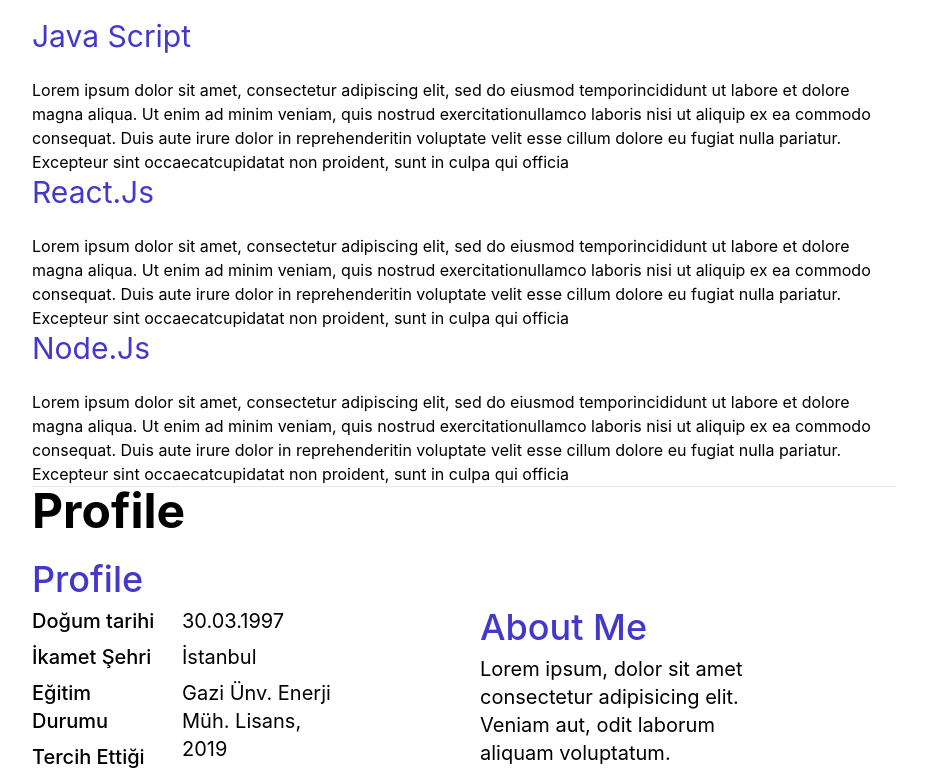
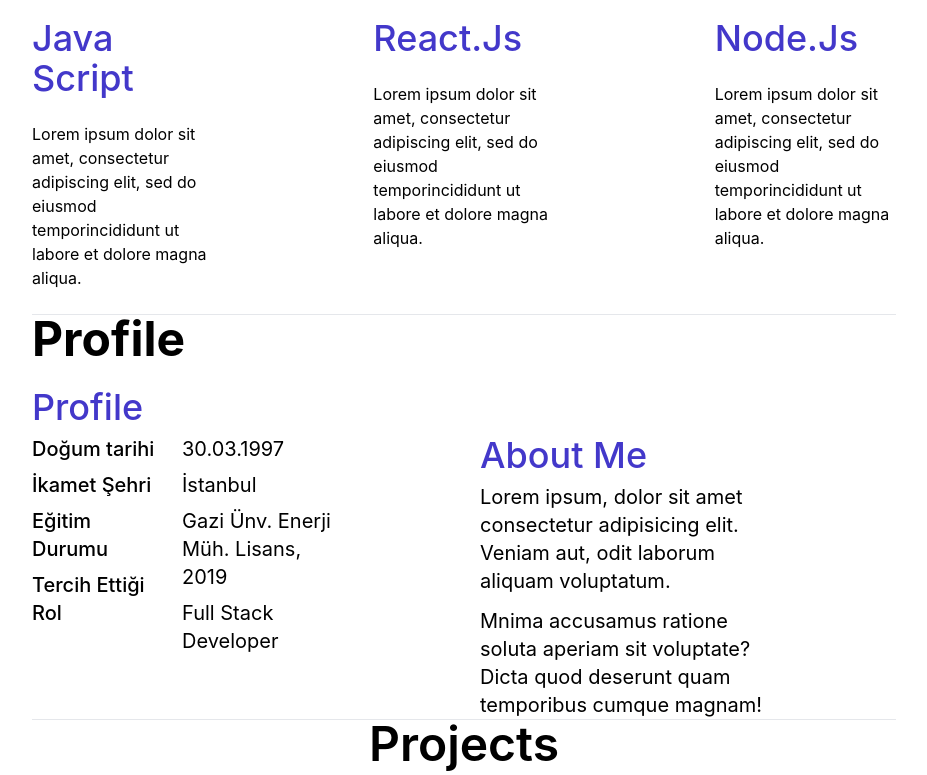
Before and after one commit to SeyyitBattal/web-sayfam, a React (Create React App) app: page / in a window 1280 px wide. Shown: the part 1300-2075 px from the top of the page, without its empty margins (176-1103 px from the left). Built offline with nearby package versions, Linux system fonts and the light colour scheme.

Commit message:
Skills section is done

```diff
--- a/src/App.css
+++ b/src/App.css
@@ -27,3 +27,7 @@
   display: flex;
   flex-wrap: wrap;
 }
+
+.skillsSection {
+  display: flex;
+}
--- a/src/components/MyBody.js
+++ b/src/components/MyBody.js
@@ -1,8 +1,8 @@
 import { infoDataEN, infoDataTR } from "../data/BodyData";
-import { skillsData } from "../data/SkillsData";
-import { profileDataEN, aboutMe } from "../data/ProfileData";
+import Skills from "./Skills";
+import { profileDataEN } from "../data/ProfileData";
 import { ProjectsData } from "../data/ProjectsData";
-import { hakkimda } from "../data/ProfileData";
+import { Profile } from "./Profile";
 
 const MyBody = () => {
   return (
@@ -30,59 +30,9 @@
           alt="Seyyit Battal Arvas"
         />
       </div>
-      <div className="skillsSection">
-        <h1 className="mb-6 text-5xl font-bold">{skillsData.title}</h1>
-
-        <h1 className="mb-6 text-3xl  text-indigo-700">{skillsData.jsTitle}</h1>
-        <p>{skillsData.jsParagraph}</p>
-        <h1 className="mb-6 text-3xl  text-indigo-700">
-          {skillsData.reactTitle}
-        </h1>
-        <p>{skillsData.reactParagraph}</p>
-        <h1 className="mb-6 text-3xl  text-indigo-700">
-          {skillsData.nodeTitle}
-        </h1>
-        <p>{skillsData.nodeParagraph}</p>
-      </div>
+      <Skills />
       <hr />
-      <div className="profileSection">
-        <h1 className="mb-6 text-5xl font-bold ">{profileDataEN.title}</h1>
-        <h1 className="mb-2 lg:text-4xl text-indigo-700 font-medium max-lg:text-3xl max-lg:text-center">
-          {profileDataEN.title}
-        </h1>
-
-        <div className="profileAndAbout">
-          {hakkimda.map((item) => (
-            <div className="basic-info max-sm:pl-4 ">
-              <div className="profil-detay flex max-lg:w-[300px] lg:h-[222px] max-sm:mb-3 max-sm:pl-3 sm:mb-3 max-lg:mx-auto ">
-                <div className=" lg:w-[150px]  max-sm:text-lg pr-5 sm:text-lg  lg:text-xl h-full text-black font-medium  sm:m-0 ">
-                  <p className=" pb-2">Doğum tarihi</p>
-                  <p className=" pb-2">İkamet Şehri</p>
-                  <p className=" pb-2">Eğitim Durumu</p>
-                  <p className=" pb-2">Tercih Ettiği Rol</p>
-                </div>
-                <div className="lg:w-[170px] max-sm:w-[170px] sm:w-[170px] max-sm:text-lg sm:text-lg lg:text-xl h-full lg:m-auto sm:m-0 text-black   ">
-                  <p className=" pb-2">{item.dogumTrh}</p>
-                  <p className=" pb-2">{item.ikametgah}</p>
-                  <p className=" pb-2">{item.egitim}</p>
-                  <p className=" pb-2">{item.rolTercihi}</p>
-                </div>
-              </div>
-            </div>
-          ))}
-
-          <div className="about-box lg:w-1/3 sm:w-9/12 max-sm:w-9/12 max-lg:px-4  max-sm:m-auto  max-sm:px-4   max-sm:mt-5 sm:mx-auto  ">
-            <h3 className="mb-2 lg:text-4xl text-indigo-700 font-medium max-lg:text-3xl max-lg:text-center ">
-              About Me
-            </h3>
-            <div className="hakkımda-detay text-black lg:text-xl sm:text-lg max-lg:px-5  ">
-              <p className="lg:pb-3 max-sm:pb-3 sm:pb-3">{aboutMe[0].about}</p>
-              <p className="">{aboutMe[1].about1}</p>
-            </div>
-          </div>
-        </div>
-      </div>
-
+      <Profile />
       <hr />
       <ProjectsData />
     </div>
--- a/src/components/MyFooter.js
+++ b/src/components/MyFooter.js
@@ -1,6 +1,22 @@
 import { footerData } from "../data/FooterData";
+import { useState } from "react";
 
 const MyFooter = () => {
+  const [showForm, setShowForm] = useState(false);
+  const [formData, setFormData] = useState({
+    name: "",
+    email: "",
+    message: "",
+  });
+
+  const handleClick = () => {
+    setShowForm(!showForm);
+  };
+
+  const handleChange = (e) => {
+    setFormData({ ...formData, [e.target.name]: e.target.value });
+  };
+
   return (
     <div>
       <h1 className="mb-6 text-4xl font-bold">{footerData.footerSloganEN}</h1>
@@ -23,6 +39,50 @@
       >
         Linkedin
       </a>
+      <div className=" flex flex-col items-center my-20 gap-6 mx-8 bg-white ">
+        <div className="send-message">
+          <button
+            className=" text-4xl font-semibold text-[#4731D3] font-serif mb-8"
+            onClick={handleClick}
+          >
+            Click here and let's talks! 😀
+          </button>
+          {showForm && (
+            <div className="form-wrapper">
+              <form
+                className="form"
+                action="mailto:seyyitbattalarvas3@gmail.com"
+                method="POST"
+              >
+                <label>Name:</label>
+                <input
+                  type="text"
+                  name="name"
+                  value={formData.name}
+                  onChange={handleChange}
+                />
+
+                <label>Email:</label>
+                <input
+                  type="email"
+                  name="email"
+                  value={formData.email}
+                  onChange={handleChange}
+                />
+
+                <label>Message:</label>
+                <textarea
+                  name="message"
+                  value={formData.message}
+                  onChange={handleChange}
+                ></textarea>
+
+                <button type="submit">Submit</button>
+              </form>
+            </div>
+          )}
+        </div>
+      </div>
     </div>
   );
 };
--- /dev/null
+++ b/src/components/Profile.js
@@ -0,0 +1,43 @@
+import { myInfo, aboutMe, profileDataEN } from "../data/ProfileData";
+
+export const Profile = () => {
+  return (
+    <div className="profileSection">
+      <h1 className="mb-6 text-5xl font-bold ">{profileDataEN.title}</h1>
+      <h1 className="mb-2 lg:text-4xl text-indigo-700 font-medium max-lg:text-3xl max-lg:text-center">
+        {profileDataEN.title}
+      </h1>
+
+      <div className="profileAndAbout">
+        {myInfo.map((item) => (
+          <div className="basic-info max-sm:pl-4 ">
+            <div className="profil-detay flex max-lg:w-[300px] lg:h-[222px] max-sm:mb-3 max-sm:pl-3 sm:mb-3 max-lg:mx-auto ">
+              <div className=" lg:w-[150px]  max-sm:text-lg pr-5 sm:text-lg  lg:text-xl h-full text-black font-medium  sm:m-0 ">
+                <p className=" pb-2">Doğum tarihi</p>
+                <p className=" pb-2">İkamet Şehri</p>
+                <p className=" pb-2">Eğitim Durumu</p>
+                <p className=" pb-2">Tercih Ettiği Rol</p>
+              </div>
+              <div className="lg:w-[170px] max-sm:w-[170px] sm:w-[170px] max-sm:text-lg sm:text-lg lg:text-xl h-full lg:m-auto sm:m-0 text-black   ">
+                <p className=" pb-2">{item.dogumTrh}</p>
+                <p className=" pb-2">{item.ikametgah}</p>
+                <p className=" pb-2">{item.egitim}</p>
+                <p className=" pb-2">{item.rolTercihi}</p>
+              </div>
+            </div>
+          </div>
+        ))}
+
+        <div className="about-box lg:w-1/3 sm:w-9/12 max-sm:w-9/12 max-lg:px-4  max-sm:m-auto  max-sm:px-4   max-sm:mt-5 sm:mx-auto  ">
+          <h3 className="mb-2 lg:text-4xl text-indigo-700 font-medium max-lg:text-3xl max-lg:text-center ">
+            About Me
+          </h3>
+          <div className="hakkımda-detay text-black lg:text-xl sm:text-lg max-lg:px-5  ">
+            <p className="lg:pb-3 max-sm:pb-3 sm:pb-3">{aboutMe[0].about}</p>
+            <p className="">{aboutMe[1].about1}</p>
+          </div>
+        </div>
+      </div>
+    </div>
+  );
+};
--- /dev/null
+++ b/src/components/Skills.js
@@ -0,0 +1,30 @@
+import { skillsData } from "../data/SkillsData";
+const Skills = () => {
+  return (
+    <>
+      <h1 className="mb-6 text-5xl font-bold">{skillsData.title}</h1>
+      <div className="skillsSection mb-6">
+        <div className="skills-js mr-20">
+          <h1 className="mb-6 lg:text-4xl text-indigo-700 font-medium max-lg:text-3xl max-lg:text-center">
+            {skillsData.jsTitle}
+          </h1>
+          <p>{skillsData.paragraph}</p>
+        </div>
+        <div className="skills-react mx-20">
+          <h1 className="mb-6 lg:text-4xl text-indigo-700 font-medium max-lg:text-3xl max-lg:text-center">
+            {skillsData.reactTitle}
+          </h1>
+          <p>{skillsData.paragraph}</p>
+        </div>
+        <div className="skills-node ml-20">
+          <h1 className="mb-6 lg:text-4xl text-indigo-700 font-medium max-lg:text-3xl max-lg:text-center">
+            {skillsData.nodeTitle}
+          </h1>
+          <p>{skillsData.paragraph}</p>
+        </div>
+      </div>
+    </>
+  );
+};
+
+export default Skills;
--- a/src/data/ProfileData.js
+++ b/src/data/ProfileData.js
@@ -2,7 +2,7 @@
   title: "Profile",
 };
 
-export const hakkimda = [
+export const myInfo = [
   {
     dogumTrh: "30.03.1997",
     ikametgah: "İstanbul",
--- a/src/data/SkillsData.js
+++ b/src/data/SkillsData.js
@@ -1,12 +1,8 @@
 export const skillsData = {
   title: "Skills",
   jsTitle: "Java Script",
-  jsParagraph:
-    "Lorem ipsum dolor sit amet, consectetur adipiscing elit, sed do eiusmod temporincididunt ut labore et dolore magna aliqua. Ut enim ad minim veniam, quis nostrud exercitationullamco laboris nisi ut aliquip ex ea commodo consequat. Duis aute irure dolor in reprehenderitin voluptate velit esse cillum dolore eu fugiat nulla pariatur. Excepteur sint occaecatcupidatat non proident, sunt in culpa qui officia",
   reactTitle: "React.Js",
-  reactParagraph:
-    "Lorem ipsum dolor sit amet, consectetur adipiscing elit, sed do eiusmod temporincididunt ut labore et dolore magna aliqua. Ut enim ad minim veniam, quis nostrud exercitationullamco laboris nisi ut aliquip ex ea commodo consequat. Duis aute irure dolor in reprehenderitin voluptate velit esse cillum dolore eu fugiat nulla pariatur. Excepteur sint occaecatcupidatat non proident, sunt in culpa qui officia",
   nodeTitle: "Node.Js",
-  nodeParagraph:
-    "Lorem ipsum dolor sit amet, consectetur adipiscing elit, sed do eiusmod temporincididunt ut labore et dolore magna aliqua. Ut enim ad minim veniam, quis nostrud exercitationullamco laboris nisi ut aliquip ex ea commodo consequat. Duis aute irure dolor in reprehenderitin voluptate velit esse cillum dolore eu fugiat nulla pariatur. Excepteur sint occaecatcupidatat non proident, sunt in culpa qui officia",
+  paragraph:
+    "Lorem ipsum dolor sit amet, consectetur adipiscing elit, sed do eiusmod temporincididunt ut labore et dolore magna aliqua.",
 };
```
